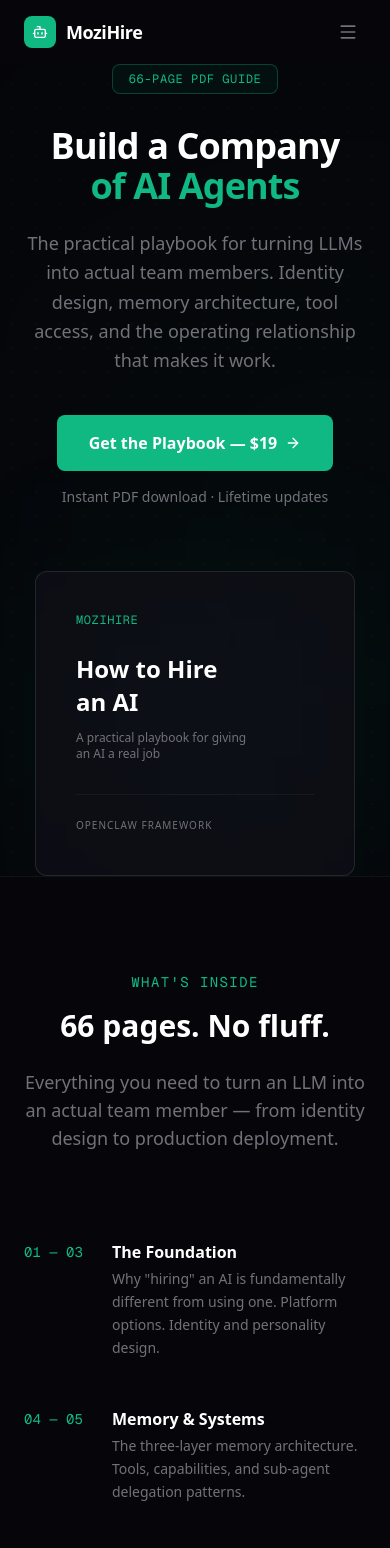
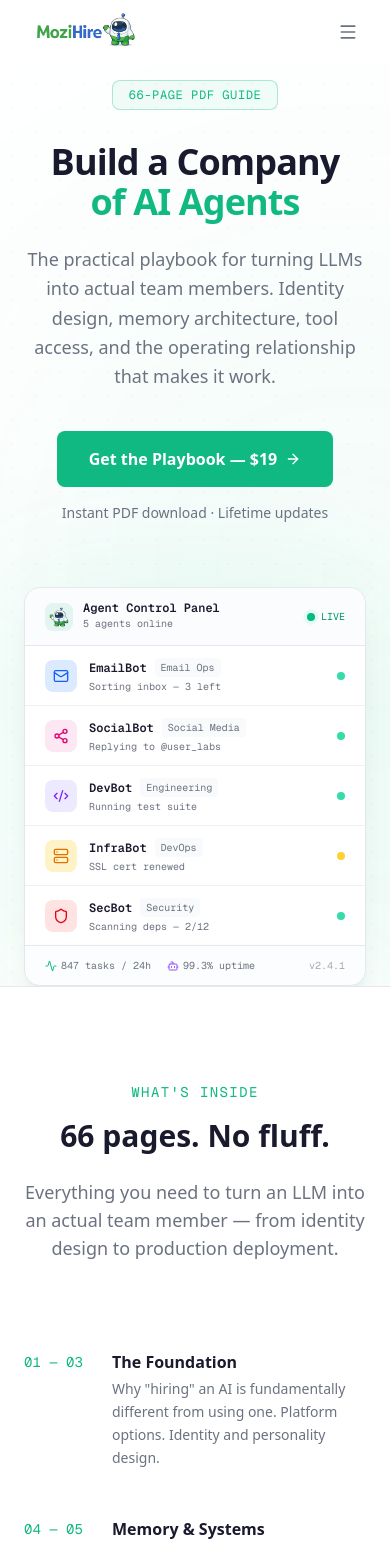
Before and after one commit to Risav03/ai-saas, a Next.js app: page / in a window 390 px wide. Shown: the top 1548 px of the page. Built offline with nearby package versions, Linux system fonts and the light colour scheme.

Commit message:
light themed, added card for techy feel

```diff
--- a/src/app/globals.css
+++ b/src/app/globals.css
@@ -4,13 +4,13 @@
   --font-sans: var(--font-geist-sans);
   --font-mono: var(--font-geist-mono);
 
-  --color-background: #06060a;
-  --color-foreground: #e4e4e7;
-  --color-muted: #71717a;
-  --color-border: #27272a;
-  --color-card: rgba(15, 15, 25, 0.6);
+  --color-background: #ffffff;
+  --color-foreground: #1a1a2e;
+  --color-muted: #6b7280;
+  --color-border: #e5e7eb;
+  --color-card: rgba(255, 255, 255, 0.8);
   --color-accent: #10b981;
-  --color-surface: #0f0f17;
+  --color-surface: #f8fafc;
 }
 
 /* Custom scrollbar */
@@ -18,14 +18,14 @@
   width: 6px;
 }
 ::-webkit-scrollbar-track {
-  background: #06060a;
+  background: #f8fafc;
 }
 ::-webkit-scrollbar-thumb {
-  background: #27272a;
+  background: #d1d5db;
   border-radius: 3px;
 }
 ::-webkit-scrollbar-thumb:hover {
-  background: #3f3f46;
+  background: #9ca3af;
 }
 
 html {
@@ -40,16 +40,16 @@
 }
 
 .glass {
-  background: rgba(15, 15, 25, 0.6);
+  background: rgba(255, 255, 255, 0.7);
   backdrop-filter: blur(20px);
   -webkit-backdrop-filter: blur(20px);
-  border: 1px solid rgba(255, 255, 255, 0.05);
+  border: 1px solid rgba(0, 0, 0, 0.08);
 }
 
 /* Dot grid background pattern */
 .dot-pattern {
   background-image: radial-gradient(
-    rgba(255, 255, 255, 0.05) 1px,
+    rgba(0, 0, 0, 0.06) 1px,
     transparent 1px
   );
   background-size: 24px 24px;
--- a/src/app/layout.tsx
+++ b/src/app/layout.tsx
@@ -24,7 +24,7 @@
   children: React.ReactNode;
 }>) {
   return (
-    <html lang="en" className="dark">
+    <html lang="en">
       <body
         className={`${geistSans.variable} ${geistMono.variable} antialiased bg-background text-foreground`}
       >
--- a/src/components/Navbar.tsx
+++ b/src/components/Navbar.tsx
@@ -2,7 +2,8 @@
 
 import { useState, useEffect } from "react";
 import { motion, AnimatePresence } from "framer-motion";
-import { Menu, X, Bot, ArrowRight } from "lucide-react";
+import { Menu, X, ArrowRight } from "lucide-react";
+import Image from "next/image";
 import { cn } from "@/lib/utils";
 
 const navLinks = [
@@ -27,19 +28,20 @@
       transition={{ duration: 0.6, ease: [0.25, 0.4, 0.25, 1] }}
       className={cn(
         "fixed top-0 left-0 right-0 z-50 transition-all duration-300 bg-background",
-        scrolled && "border-b border-white/5 shadow-lg shadow-black/20"
+        scrolled && "border-b border-border shadow-lg shadow-black/5"
       )}
     >
       <nav className="mx-auto max-w-7xl px-6 lg:px-8">
         <div className="flex h-16 items-center justify-between">
           {/* Logo */}
           <a href="#" className="flex items-center gap-2.5">
-            <div className="flex h-8 w-8 items-center justify-center rounded-lg bg-accent">
-              <Bot className="h-4 w-4 text-white" />
-            </div>
-            <span className="text-lg font-bold text-white tracking-tight">
-              MoziHire
-            </span>
+            <Image
+              src="/assets/mozihire.png"
+              alt="MoziHire"
+              width={160}
+              height={40}
+              className="h-10 w-auto"
+            />
           </a>
 
           {/* Desktop Nav — absolute center */}
@@ -48,7 +50,7 @@
               <a
                 key={link.label}
                 href={link.href}
-                className="px-4 py-1.5 text-sm text-muted hover:text-white transition-all duration-200 rounded-lg border border-transparent hover:border-white/10 hover:bg-white/5"
+                className="px-4 py-1.5 text-sm text-muted hover:text-foreground transition-all duration-200 rounded-lg border border-transparent hover:border-border hover:bg-black/5"
               >
                 {link.label}
               </a>
@@ -59,7 +61,7 @@
           <div className="hidden md:flex items-center">
             <a
               href="#cta"
-              className="group inline-flex items-center gap-2 px-5 py-2 text-sm font-medium text-background rounded-lg bg-accent hover:bg-accent/90 transition-all duration-200"
+              className="group inline-flex items-center gap-2 px-5 py-2 text-sm font-medium text-white rounded-lg bg-accent hover:bg-accent/90 transition-all duration-200"
             >
               Get the Playbook — $19
               <ArrowRight className="h-3.5 w-3.5 group-hover:translate-x-0.5 transition-transform duration-200" />
@@ -69,7 +71,7 @@
           {/* Mobile Menu Button */}
           <button
             onClick={() => setMobileOpen(!mobileOpen)}
-            className="md:hidden p-2 text-muted hover:text-white transition-colors"
+            className="md:hidden p-2 text-muted hover:text-foreground transition-colors"
           >
             {mobileOpen ? (
               <X className="h-5 w-5" />
@@ -87,7 +89,7 @@
             initial={{ opacity: 0, height: 0 }}
             animate={{ opacity: 1, height: "auto" }}
             exit={{ opacity: 0, height: 0 }}
-            className="md:hidden glass border-t border-white/5 overflow-hidden"
+            className="md:hidden glass border-t border-border overflow-hidden"
           >
             <div className="px-6 py-4 space-y-1">
               {navLinks.map((link) => (
@@ -95,16 +97,16 @@
                   key={link.label}
                   href={link.href}
                   onClick={() => setMobileOpen(false)}
-                  className="block px-4 py-2.5 text-sm text-muted hover:text-white transition-colors rounded-lg hover:bg-white/5"
+                  className="block px-4 py-2.5 text-sm text-muted hover:text-foreground transition-colors rounded-lg hover:bg-black/5"
                 >
                   {link.label}
                 </a>
               ))}
-              <div className="pt-3 border-t border-white/5 mt-3">
+              <div className="pt-3 border-t border-border mt-3">
                 <a
                   href="#cta"
                   onClick={() => setMobileOpen(false)}
-                  className="flex items-center justify-center gap-2 w-full px-5 py-2.5 text-sm font-medium text-background rounded-lg bg-accent"
+                  className="flex items-center justify-center gap-2 w-full px-5 py-2.5 text-sm font-medium text-white rounded-lg bg-accent"
                 >
                   Get the Playbook — $19
                   <ArrowRight className="h-3.5 w-3.5" />
--- a/src/components/sections/Footer.tsx
+++ b/src/components/sections/Footer.tsx
@@ -1,21 +1,22 @@
 "use client";
 
-import { Bot } from "lucide-react";
+import Image from "next/image";
 
 export function Footer() {
   return (
-    <footer className="relative border-t border-white/5">
+    <footer className="relative border-t border-border">
       <div className="mx-auto max-w-7xl px-6 lg:px-8 py-12">
         <div className="flex flex-col sm:flex-row items-center justify-between gap-6">
           {/* Logo + tagline */}
           <div className="flex items-center gap-6">
             <a href="#" className="flex items-center gap-2.5">
-              <div className="flex h-7 w-7 items-center justify-center rounded-md bg-accent">
-                <Bot className="h-3.5 w-3.5 text-white" />
-              </div>
-              <span className="text-sm font-bold text-white tracking-tight">
-                MoziHire
-              </span>
+              <Image
+                src="/assets/mozihire.png"
+                alt="MoziHire"
+                width={120}
+                height={30}
+                className="h-8 w-auto"
+              />
             </a>
             <span className="hidden sm:inline text-xs text-muted">
               The AI employee playbook
@@ -28,20 +29,20 @@
               href="https://x.com"
               target="_blank"
               rel="noopener noreferrer"
-              className="text-sm text-muted hover:text-white transition-colors"
+              className="text-sm text-muted hover:text-foreground transition-colors"
             >
               X / Twitter
             </a>
             <a
               href="mailto:hello@mozihire.com"
-              className="text-sm text-muted hover:text-white transition-colors"
+              className="text-sm text-muted hover:text-foreground transition-colors"
             >
               Contact
             </a>
           </div>
         </div>
 
-        <div className="mt-8 pt-6 border-t border-white/5 text-center">
+        <div className="mt-8 pt-6 border-t border-border text-center">
           <p className="text-xs text-muted">
             &copy; {new Date().getFullYear()} MoziHire. All rights reserved.
           </p>
--- a/src/components/sections/Hero.tsx
+++ b/src/components/sections/Hero.tsx
@@ -1,17 +1,84 @@
 "use client";
 
-import { ArrowRight } from "lucide-react";
+import { useState, useEffect, useCallback } from "react";
+import { ArrowRight, Mail, Share2, Code2, Server, Shield, Bot, Activity } from "lucide-react";
+import { motion, AnimatePresence } from "framer-motion";
+import Image from "next/image";
 import { FadeIn } from "@/components/motion";
 
+const agentData = [
+  {
+    name: "EmailBot", role: "Email Ops", icon: Mail,
+    iconBg: "bg-blue-100", iconColor: "text-blue-600", statusColor: "bg-emerald-400",
+    statuses: ["Processing 14 threads", "Drafting reply to Acme", "Sorting inbox — 3 left", "Sent follow-up to Jake", "Archiving 8 read threads"],
+  },
+  {
+    name: "SocialBot", role: "Social Media", icon: Share2,
+    iconBg: "bg-pink-100", iconColor: "text-pink-600", statusColor: "bg-emerald-400",
+    statuses: ["Scheduling 3 posts", "Replying to @user_labs", "Generating carousel", "Analytics digest ready", "Queued reel for 6 PM"],
+  },
+  {
+    name: "DevBot", role: "Engineering", icon: Code2,
+    iconBg: "bg-violet-100", iconColor: "text-violet-600", statusColor: "bg-emerald-400",
+    statuses: ["PR review #847", "Running test suite", "Rebasing feature/auth", "Fixing lint errors", "Deployed v2.4.2-rc1"],
+  },
+  {
+    name: "InfraBot", role: "DevOps", icon: Server,
+    iconBg: "bg-amber-100", iconColor: "text-amber-600", statusColor: "bg-yellow-400",
+    statuses: ["Scaling cluster → 4 nodes", "SSL cert renewed", "Deploying to staging", "DB backup complete", "Monitoring CPU spike"],
+  },
+  {
+    name: "SecBot", role: "Security", icon: Shield,
+    iconBg: "bg-red-100", iconColor: "text-red-600", statusColor: "bg-emerald-400",
+    statuses: ["0 threats detected", "Scanning deps — 2/12", "Rotated API keys", "Audit log exported", "Blocked 3 IPs"],
+  },
+];
+
+function useAnimatedNumber(base: number, range: number, interval: number) {
+  const [value, setValue] = useState(base);
+  useEffect(() => {
+    const id = setInterval(() => {
+      setValue((prev) => {
+        const delta = Math.floor(Math.random() * range * 2) - range;
+        return Math.max(base - range, Math.min(base + range, prev + delta));
+      });
+    }, interval);
+    return () => clearInterval(id);
+  }, [base, range, interval]);
+  return value;
+}
+
+function useCyclingStatuses() {
+  const [indices, setIndices] = useState(() => agentData.map(() => 0));
+  useEffect(() => {
+    const intervals = agentData.map((agent, i) => {
+      const delay = 2500 + i * 800;
+      return setInterval(() => {
+        setIndices((prev) => {
+          const next = [...prev];
+          next[i] = (next[i] + 1) % agent.statuses.length;
+          return next;
+        });
+      }, delay);
+    });
+    return () => intervals.forEach(clearInterval);
+  }, []);
+  return indices;
+}
+
 export function Hero() {
+  const taskCount = useAnimatedNumber(847, 5, 2200);
+  const uptime = useAnimatedNumber(992, 2, 3500); // store as 992 → display as 99.2
+  const statusIndices = useCyclingStatuses();
+
   return (
     <section
       id="hero"
-      className="relative min-h-screen flex flex-col justify-center overflow-hidden pt-16"
+      className="relative min-h-screen flex flex-col justify-center overflow-hidden max-lg:pt-20"
     >
       {/* Background */}
       <div className="absolute inset-0 z-0">
-        <div className="absolute top-1/3 left-1/4 w-[500px] h-[500px] bg-accent/5 rounded-full blur-[200px]" />
+        <div className="absolute top-1/3 left-1/4 w-[500px] h-[500px] bg-accent/10 rounded-full blur-[200px]" />
         <div className="absolute inset-0 dot-pattern opacity-40" />
       </div>
 
@@ -31,7 +98,7 @@
 
             {/* Headline */}
             <FadeIn delay={0.2}>
-              <h1 className="text-4xl sm:text-5xl md:text-6xl lg:text-7xl font-bold tracking-tight leading-[1.1] mb-6 text-white">
+              <h1 className="text-4xl sm:text-5xl md:text-6xl lg:text-7xl font-bold tracking-tight leading-[1.1] mb-6 text-foreground">
                 Build a Company
                 <br />
                 <span className="text-accent">of AI Agents</span>
@@ -62,28 +129,88 @@
             </FadeIn>
           </div>
 
-          {/* Right — Book cover mockup */}
+          {/* Right — Agent Dashboard Card */}
           <FadeIn delay={0.65}>
-            <div className="relative mx-auto max-w-xs lg:max-w-sm">
-              <div className="absolute inset-0 bg-accent/5 rounded-xl blur-[80px] -z-10" />
-              <div className="rounded-xl border border-white/10 bg-surface/80 p-10 text-left">
-                <div className="text-xs text-accent font-mono uppercase tracking-wider mb-6">
-                  MoziHire
+            <div className="relative mx-auto w-full max-w-sm lg:max-w-md">
+              {/* Glow */}
+              <div className="absolute -inset-4 bg-accent/8 rounded-3xl blur-[60px] -z-10" />
+
+              {/* Card */}
+              <div className="rounded-2xl border border-border bg-white shadow-xl shadow-black/5 overflow-hidden">
+                {/* Card Header */}
+                <div className="px-5 py-3.5 border-b border-border bg-surface/60 flex items-center justify-between">
+                  <div className="flex items-center gap-2.5">
+                    <div className="flex h-7 w-7 items-center justify-center rounded-lg bg-accent/10">
+                      <Image src="/assets/mozi.png" alt="Mozi" width={20} height={20} className="h-5 w-5" />
+                    </div>
+                    <div>
+                      <p className="text-xs font-mono font-semibold text-foreground leading-none">Agent Control Panel</p>
+                      <p className="text-[10px] font-mono text-muted mt-0.5">5 agents online</p>
+                    </div>
+                  </div>
+                  <div className="flex items-center gap-1.5">
+                    <span className="relative flex h-2 w-2">
+                      <span className="animate-ping absolute inline-flex h-full w-full rounded-full bg-emerald-400 opacity-75" />
+                      <span className="relative inline-flex rounded-full h-2 w-2 bg-emerald-500" />
+                    </span>
+                    <span className="text-[10px] font-mono text-emerald-600">LIVE</span>
+                  </div>
                 </div>
-                <h2 className="text-2xl font-bold text-white leading-snug mb-3">
-                  How to Hire
-                  <br />
-                  an AI
-                </h2>
-                <p className="text-xs text-muted">
-                  A practical playbook for giving
-                  <br />
-                  an AI a real job
-                </p>
-                <div className="mt-8 pt-4 border-t border-white/5">
-                  <span className="text-[10px] text-muted uppercase tracking-widest">
-                    OpenClaw Framework
-                  </span>
+
+                {/* Agent Rows */}
+                <div className="divide-y divide-border/60">
+                  {agentData.map((agent, i) => {
+                    const Icon = agent.icon;
+                    const currentStatus = agent.statuses[statusIndices[i]];
+                    return (
+                      <div key={agent.name} className="px-5 py-3 flex items-center gap-3 hover:bg-surface/40 transition-colors">
+                        {/* Agent Icon */}
+                        <div className={`flex h-8 w-8 shrink-0 items-center justify-center rounded-lg ${agent.iconBg}`}>
+                          <Icon className={`h-4 w-4 ${agent.iconColor}`} />
+                        </div>
+
+                        {/* Agent Info */}
+                        <div className="flex-1 min-w-0">
+                          <div className="flex items-center gap-2">
+                            <p className="text-xs font-mono font-semibold text-foreground truncate">{agent.name}</p>
+                            <span className="text-[10px] font-mono text-muted bg-surface px-1.5 py-0.5 rounded">{agent.role}</span>
+                          </div>
+                          <div className="h-3.5 mt-0.5 overflow-hidden relative">
+                            <AnimatePresence mode="wait">
+                              <motion.p
+                                key={currentStatus}
+                                initial={{ y: 10, opacity: 0 }}
+                                animate={{ y: 0, opacity: 1 }}
+                                exit={{ y: -10, opacity: 0 }}
+                                transition={{ duration: 0.25 }}
+                                className="text-[10px] font-mono text-muted truncate absolute inset-0"
+                              >
+                                {currentStatus}
+                              </motion.p>
+                            </AnimatePresence>
+                          </div>
+                        </div>
+
+                        {/* Status Dot */}
+                        <div className={`h-2 w-2 rounded-full ${agent.statusColor} shrink-0 animate-pulse`} />
+                      </div>
+                    );
+                  })}
+                </div>
+
+                {/* Card Footer — mini stats */}
+                <div className="px-5 py-3 border-t border-border bg-surface/40 flex items-center justify-between">
+                  <div className="flex items-center gap-4">
+                    <div className="flex items-center gap-1">
+                      <Activity className="h-3 w-3 text-accent" />
+                      <span className="text-[10px] font-mono text-muted tabular-nums">{taskCount} tasks / 24h</span>
+                    </div>
+                    <div className="flex items-center gap-1">
+                      <Bot className="h-3 w-3 text-violet-500" />
+                      <span className="text-[10px] font-mono text-muted tabular-nums">{(uptime / 10).toFixed(1)}% uptime</span>
+                    </div>
+                  </div>
+                  <span className="text-[10px] font-mono text-muted/60">v2.4.1</span>
                 </div>
               </div>
             </div>
--- a/src/components/sections/WhatsInside.tsx
+++ b/src/components/sections/WhatsInside.tsx
@@ -60,7 +60,7 @@
       className="relative py-24 lg:py-32 overflow-hidden"
     >
       {/* Top border */}
-      <div className="absolute top-0 left-0 right-0 h-px bg-white/5" />
+      <div className="absolute top-0 left-0 right-0 h-px bg-border" />
 
       <div className="relative z-10 mx-auto max-w-3xl px-6 lg:px-8">
         {/* Section Header */}
@@ -68,7 +68,7 @@
           <span className="text-sm font-mono uppercase tracking-widest text-accent mb-4 block">
             What&apos;s Inside
           </span>
-          <h2 className="text-3xl sm:text-4xl font-bold text-white mb-6">
+          <h2 className="text-3xl sm:text-4xl font-bold text-foreground mb-6">
             66 pages. No fluff.
           </h2>
           <p className="mx-auto max-w-lg text-lg text-muted">
@@ -81,7 +81,7 @@
         <div className="space-y-0">
           {chapters.map((chapter, i) => (
             <FadeIn key={chapter.title} delay={0.05 * i}>
-              <div className="group flex gap-6 py-6 border-b border-white/5 last:border-b-0">
+              <div className="group flex gap-6 py-6 border-b border-border last:border-b-0">
                 {/* Chapter Number */}
                 <span className="text-sm font-mono text-accent shrink-0 w-16 pt-0.5">
                   {chapter.number}
@@ -89,7 +89,7 @@
 
                 {/* Content */}
                 <div>
-                  <h3 className="text-base font-semibold text-white mb-1">
+                  <h3 className="text-base font-semibold text-foreground mb-1">
                     {chapter.title}
                   </h3>
                   <p className="text-sm text-muted leading-relaxed">
```
Also changed, not shown: src/components/sections/CTA.tsx (+4 -4 lines), src/components/sections/HowItWorks.tsx (+5 -5 lines), public/assets/mozi.png (added), public/assets/mozihire.png (added).
